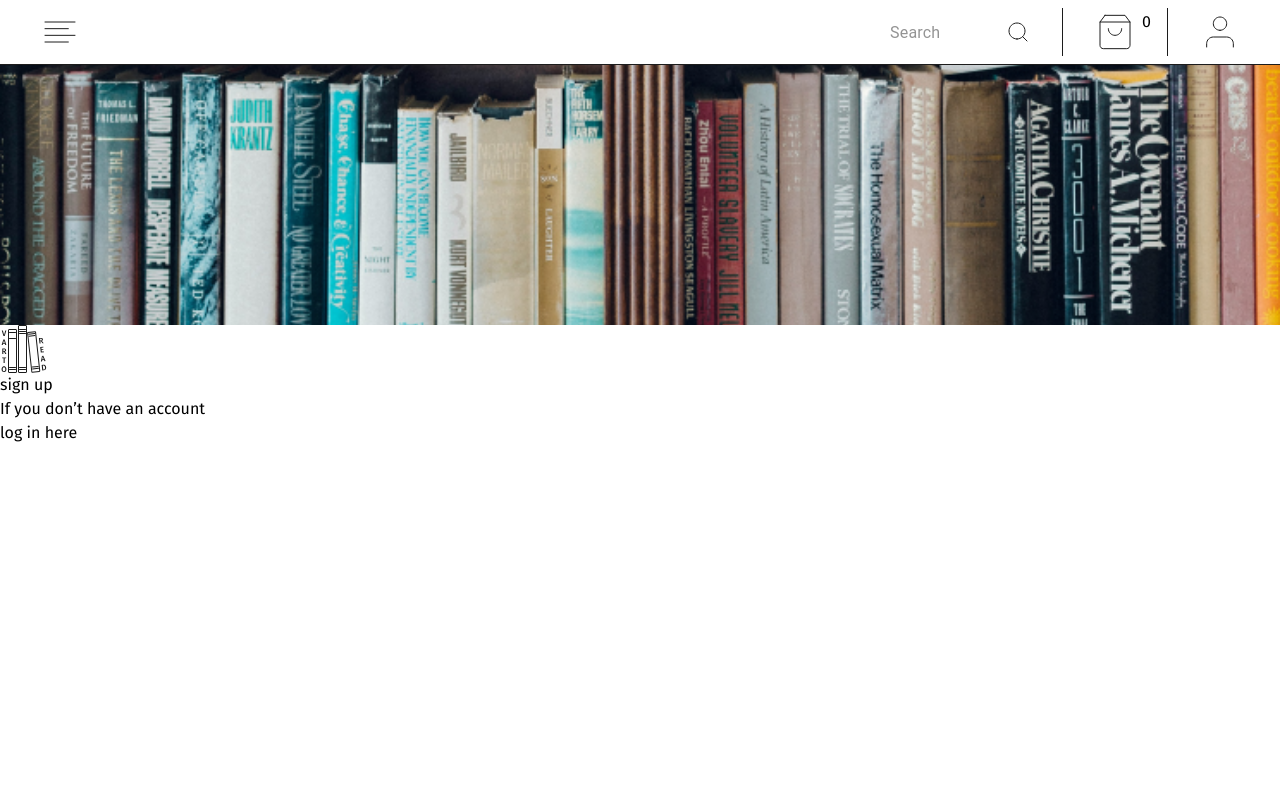
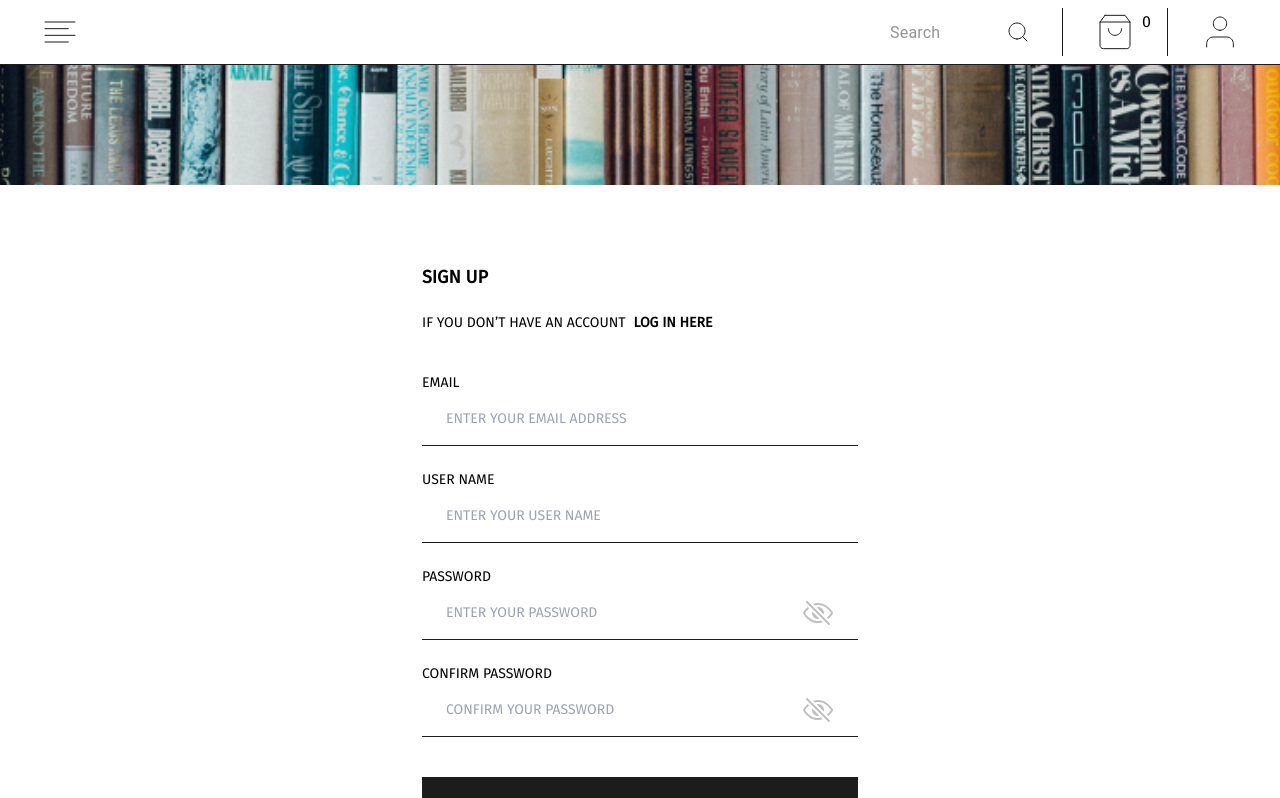
Before and after one commit to Ir-ra/read, a Next.js app: page /registration in a window 1280 px wide. Shown: the top 798 px of the page. Built offline with nearby package versions, Linux system fonts and the light colour scheme.

Commit message:
add registration

```diff
--- a/src/app/login/page.tsx
+++ b/src/app/login/page.tsx
@@ -22,7 +22,10 @@
   password: yup
     .string()
     .required("Password is required")
-    .min(8, "Password isn’t strong enough. must contain at least 8 characters"),
+    .min(8, "Password isn’t strong enough. must contain at least 8 characters")
+    .matches(/[A-Z]/, "Must contain at least one uppercase letter")
+    .matches(/[a-z]/, "Must contain at least one lowercase letter")
+    .matches(/\d/, "Must contain at least one digit"),
 });
 
 function Login() {
@@ -47,7 +50,7 @@
 
   return (
     <main className="flex flex-col-reverse desktop:flex-row h-[100vh] justify-end">
-      <div>
+      <div className="desktop:pl-10 desktop:pt-10">
         <div className="hidden desktop:block">
           <Logo />
         </div>
@@ -59,7 +62,10 @@
             <h2 className="text-s font-bold uppercase mb-6">login</h2>
             <div className="flex gap-2 mb-10">
               <p className={text}>If you don’t have an account</p>
-              <Link href="/registration" className={text}>
+              <Link
+                href="/registration"
+                className="text-xxxs font-bold uppercase"
+              >
                 sign up
               </Link>
             </div>
--- a/src/app/registration/page.tsx
+++ b/src/app/registration/page.tsx
@@ -2,19 +2,235 @@
 import { Logo } from "../components/Logo/Logo";
 import Link from "next/link";
 import { useForm } from "react-hook-form";
+import { yupResolver } from "@hookform/resolvers/yup";
+import * as yup from "yup";
+import { Cross } from "../components/icons";
+import { IoEyeOffOutline, IoEyeOutline } from "react-icons/io5";
+import { useState } from "react";
+import { createUser } from "../../services/getAPI";
+
+type FormData = {
+  email: string;
+  firstName: string;
+  password: string;
+  confirmPassword: string;
+};
+
+const schema = yup.object({
+  email: yup
+    .string()
+    .email("Invalid format. Must contain @")
+    .required("Email is required"),
+  firstName: yup.string().required("first name is required"),
+  password: yup
+    .string()
+    .required("Password is required")
+    .min(8, "Password isn’t strong enough. must contain at least 8 characters")
+    .matches(/[A-Z]/, "Must contain at least one uppercase letter")
+    .matches(/[a-z]/, "Must contain at least one lowercase letter")
+    .matches(/\d/, "Must contain at least one digit"),
+  confirmPassword: yup
+    .string()
+    .oneOf([yup.ref("password"), undefined], "Passwords do not match")
+    .required("confirmation is required"),
+});
 
 function Registration() {
+  const [showPassword, setShowPassword] = useState(false);
+  const [showConfirmation, setShowConfirmation] = useState(false);
+
+  const {
+    register,
+    handleSubmit,
+    reset,
+    formState: { errors },
+  } = useForm<FormData>({
+    resolver: yupResolver(schema),
+  });
+
+  const onSubmit = async (data: FormData) => {
+    const newUser = {
+      first_name: data.firstName,
+      last_name: data.firstName,
+      email: data.email,
+      password: data.password,
+    };
+    try {
+      const res = await createUser(newUser);
+
+      if (res) {
+        console.log(res.data);
+        reset();
+      }
+    } catch (error) {
+      console.log(error);
+    }
+  };
+
+  const text = "text-xxxs font-light uppercase";
+  const errText = "text-supperSmall text-AccentRed uppercase font-light";
+
   return (
-    <main className="flex flex-col-reverse desktop:flex-row h-[100vh] justify-end">
-      <div>
-        <Logo />
-        <h2>sign up</h2>
-        <div>
-          <p>If you don’t have an account </p>
-          <Link href="/login">log in here </Link>
+    <main className="flex flex-col-reverse desktop:flex-row h-[100vh] w-full justify-end pb-6 desktop:pb-0">
+      <div className="desktop:pl-10 desktop:pt-10">
+        <div className="hidden desktop:block">
+          <Logo />
+        </div>
+        <div className="px-4 desktop:px-[135px] ">
+          <div
+            className=" flex flex-col max-w-[327px] mx-auto
+          tablet:max-w-[436px] desktop:mx-0 desktop:min-w-[440px]"
+          >
+            <h2 className="text-s font-bold uppercase mb-6">sign up</h2>
+            <div className="flex flex-col gap-1 tablet:gap-2 tablet:flex-row mb-10">
+              <p className={text}>If you don’t have an account </p>
+              <Link href="/login" className="text-xxxs font-bold uppercase">
+                log in here
+              </Link>
+            </div>
+            <div>
+              <form className="flex flex-col" onSubmit={handleSubmit(onSubmit)}>
+                <label className={text}>email</label>
+                <input
+                  type="text"
+                  {...register("email", { required: true })}
+                  placeholder="Enter your email address"
+                  className={text.concat(" px-6 py-4 outline-none")}
+                  style={{
+                    borderBottomWidth: "1px",
+                    borderColor: errors.email ? "#E64035" : "#1C1C1C",
+                    marginBottom: errors.email ? "8px" : "24px",
+                  }}
+                />
+                {errors.email && (
+                  <div className="flex gap-1 items-center mb-6">
+                    <Cross />
+                    <p className={errText}>{errors.email.message}</p>
+                  </div>
+                )}
+
+                <label className={text}>user name</label>
+                <input
+                  type="text"
+                  {...register("firstName", { required: true })}
+                  placeholder="Enter your user name"
+                  className={text.concat(" px-6 py-4 outline-none")}
+                  style={{
+                    borderBottomWidth: "1px",
+                    borderColor: errors.firstName ? "#E64035" : "#1C1C1C",
+                    marginBottom: errors.firstName ? "8px" : "24px",
+                  }}
+                />
+                {errors.firstName && (
+                  <div className="flex gap-1 items-center mb-6">
+                    <Cross />
+                    <p className={errText}>{errors.firstName.message}</p>
+                  </div>
+                )}
+
+                <label className={text}>password</label>
+                <div
+                  style={{
+                    borderBottomWidth: "1px",
+                    borderColor: errors.password ? "#E64035" : "#1C1C1C",
+                    marginBottom: errors.password ? "8px" : "24px",
+                    display: "flex",
+                    alignItems: "center",
+                  }}
+                >
+                  <input
+                    type={showPassword ? "text" : "password"}
+                    {...register("password", { required: true })}
+                    placeholder="Enter your password"
+                    className={text.concat(" py-4 pl-6 outline-none")}
+                    style={{ width: "calc(100% - 56px)" }}
+                  />
+
+                  <button
+                    onClick={() => setShowPassword(!showPassword)}
+                    type="button"
+                  >
+                    {showPassword ? (
+                      <IoEyeOutline
+                        style={{
+                          width: "32px",
+                          height: "32px",
+                          color: "#BFBFBF",
+                        }}
+                      />
+                    ) : (
+                      <IoEyeOffOutline
+                        style={{
+                          width: "32px",
+                          height: "32px",
+                          color: "#BFBFBF",
+                        }}
+                      />
+                    )}
+                  </button>
+                </div>
+                {errors.password && (
+                  <div className="flex gap-1 items-center mb-6">
+                    <Cross />
+                    <p className={errText}>{errors.password.message}</p>
+                  </div>
+                )}
+                <label className={text}>confirm password</label>
+                <div
+                  style={{
+                    borderBottomWidth: "1px",
+                    borderColor: errors.confirmPassword ? "#E64035" : "#1C1C1C",
+                    marginBottom: errors.confirmPassword ? "8px" : "40px",
+                    display: "flex",
+                    alignItems: "center",
+                  }}
+                >
+                  <input
+                    type={showConfirmation ? "text" : "password"}
+                    {...register("confirmPassword", { required: true })}
+                    placeholder="confirm your password"
+                    className={text.concat(" py-4 pl-6 outline-none")}
+                    style={{ width: "calc(100% - 56px)" }}
+                  />
+
+                  <button
+                    onClick={() => setShowConfirmation(!showConfirmation)}
+                    type="button"
+                  >
+                    {showConfirmation ? (
+                      <IoEyeOutline
+                        style={{
+                          width: "32px",
+                          height: "32px",
+                          color: "#BFBFBF",
+                        }}
+                      />
+                    ) : (
+                      <IoEyeOffOutline
+                        style={{
+                          width: "32px",
+                          height: "32px",
+                          color: "#BFBFBF",
+                        }}
+                      />
+                    )}
+                  </button>
+                </div>
+                {errors.confirmPassword && (
+                  <div className="flex gap-1 items-center mb-10">
+                    <Cross />
+                    <p className={errText}>{errors.confirmPassword.message}</p>
+                  </div>
+                )}
+                <button className="px-8 py-4 text-m font-normal uppercase text-White bg-Black">
+                  sign up
+                </button>
+              </form>
+            </div>
+          </div>
         </div>
       </div>
-      <div className="backgroundImage-registr h-[148px] tablet:h-[260px] desktop:h-full desktop:min-w-[750px] w-full"></div>
+      <div className="backgroundImage-registr h-[148px] tablet:h-[260px] desktop:h-full desktop:min-w-[750px] w-full mb-20"></div>
     </main>
   );
 }
--- a/src/services/getAPI.jsx
+++ b/src/services/getAPI.jsx
@@ -1,58 +1,66 @@
-import axios from 'axios';
+import axios from "axios";
 // import { useSearchParams } from 'next/navigation';
 
-const URL = 'https://book-store-api-tc-5855f695cf77.herokuapp.com';
+const URL = "https://book-store-api-tc-5855f695cf77.herokuapp.com";
 // const query = useSearchParams()
 
-export const api = axios.create({baseURL: URL})
+export const api = axios.create({
+  baseURL: URL,
+  headers: {
+    "Content-Type": "application/json",
+  },
+});
 export const getAllCategories = () => {
-  const response = api.get('/api/v1/categories');
+  const response = api.get("/api/v1/categories");
 
   console.log(response);
   return response;
-}
-
+};
 
 export const getProducts = () => {
-  const response = api.get('/api/v1/products');
+  const response = api.get("/api/v1/products");
 
-  console.log('prods', response);
+  console.log("prods", response);
   return response;
-}
+};
 
 export const getProduct = (id) => {
   const response = api.get(`/api/v1/products/${id}`);
 
-  console.log('prod', response);
+  console.log("prod", response);
   return response;
-}
+};
 // має повернути стрінг query=''
 export const getSearchNavBar = (query) => {
   const response = api.get(`/api/v1/search?query=${query}`);
 
-  console.log('prod', response);
+  console.log("prod", response);
   return response;
-}
+};
 
 // поки що пустий масив
 export const getComingSoon = () => {
-  const response = api.get('/api/v1/products_awaitings');
+  const response = api.get("/api/v1/products_awaitings");
 
-  console.log('comingSoon', response);
+  console.log("comingSoon", response);
   return response;
-}
+};
 
 export const getProductsByCategory = (id) => {
   const response = api.get(`/api/v1/categories/${id}/products`);
 
-  console.log('ProductsByCategory', response);
+  console.log("ProductsByCategory", response);
   return response;
-}
-
+};
 
 export const getCategoryById = (id) => {
   const response = api.get(`/api/v1/categories/${id}`);
 
-  console.log('CategoryById', response);
+  console.log("CategoryById", response);
   return response;
-}
+};
+
+export const createUser = (user) => {
+  const response = api.post("/api/v1/users/", user);
+  return response;
+};
```
